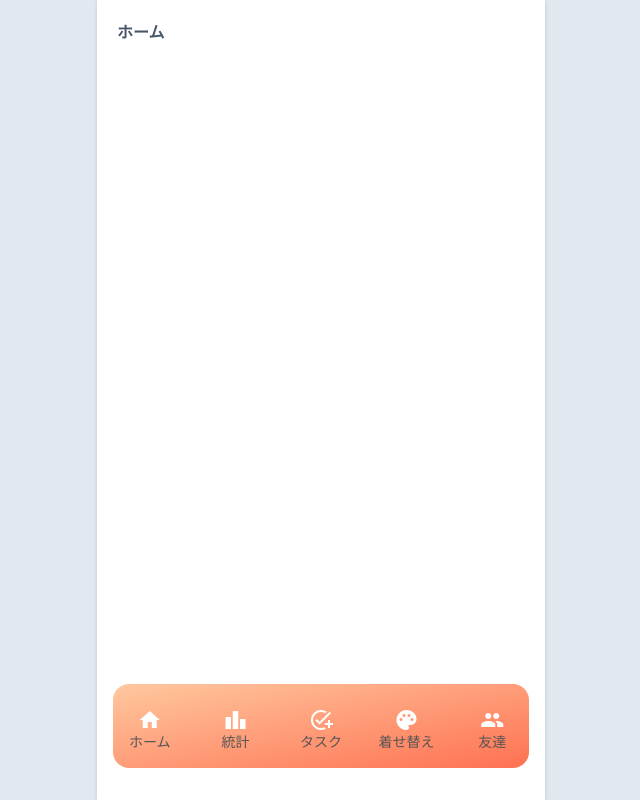
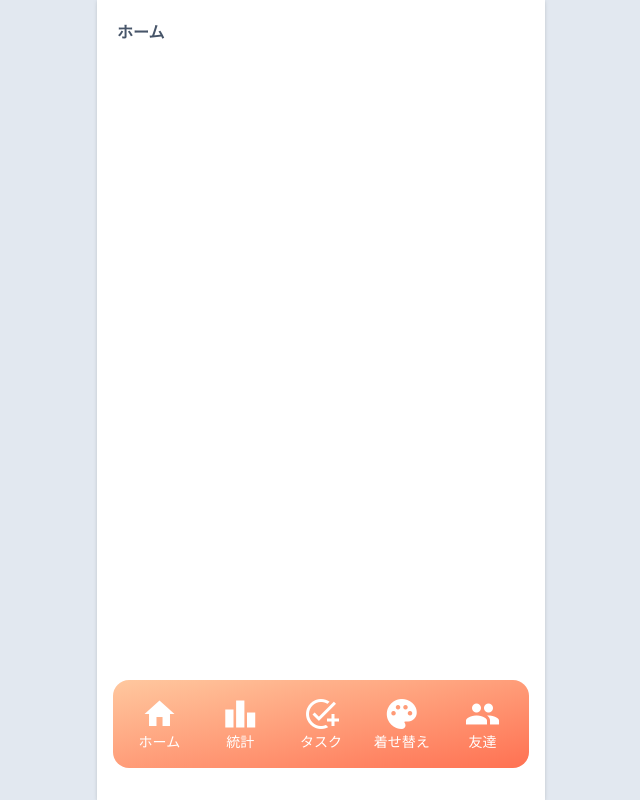
Before and after one commit to muscle-training-with-friend/mutan, a React (Vite) app: page /mutan/home in a window 1280 px wide. Shown: the whole page, without its empty margins (319-959 px from the left). Built offline with nearby package versions, Linux system fonts and the light colour scheme.

Commit message:
Update Navbar.jsx
完成！！なのだ！！

```diff
--- a/src/Components/Navbar.jsx
+++ b/src/Components/Navbar.jsx
@@ -2,16 +2,16 @@ import { Link } from "react-router-dom";
 
 export default function () {
   return (
-    <div className="absolute inset-x-0 bottom-0 grid grid-cols-5 gap-3 mb-8 pt-6 pb-4 mx-4 bg-gradient-to-br from-bright_accent to-accent rounded-2xl">
+    <div className="absolute inset-x-0 bottom-0 grid grid-cols-5 gap-5 mb-8 p-4 mx-4 bg-gradient-to-br from-bright_accent to-accent rounded-2xl">
       <Link to="/home">
         <div className="flex justify-center text-white">
           <link href="https://fonts.googleapis.com/icon?family=Material+Icons"
             rel="stylesheet" />
-          <span class="material-icons">
+          <span className="material-icons" style={{ fontSize: "36px" }}>
             home
           </span>
         </div>
-        <div className="flex justify-center text-sm text-muted_text">
+        <div className="flex justify-center text-sm text-white">
           ホーム
         </div>
       </Link>
@@ -19,11 +19,11 @@ export default function () {
       <Link to="/statistics">
         <div className="flex justify-center text-white">
           <link href="https://fonts.googleapis.com/icon?family=Material+Icons" />
-          <span class="material-icons">
+          <span className="material-icons" style={{ fontSize: "36px" }}>
             leaderboard
           </span>
         </div>
-        <div className="flex justify-center text-sm text-muted_text">
+        <div className="flex justify-center text-sm text-white">
           統計
         </div>
       </Link>
@@ -31,11 +31,11 @@ export default function () {
       <Link to="/tasks">
         <div className="flex justify-center text-white">
           <link href="https://fonts.googleapis.com/icon?family=Material+Icons" />
-          <span class="material-icons">
+          <span className="material-icons" style={{ fontSize: "36px" }}>
             add_task
           </span>
         </div>
-        <div className="flex justify-center text-sm text-muted_text">
+        <div className="flex justify-center text-sm text-white">
           タスク
         </div>
       </Link>
@@ -43,11 +43,11 @@ export default function () {
       <Link to="/appearance">
         <div className="flex justify-center text-white">
           <link href="https://fonts.googleapis.com/icon?family=Material+Icons" />
-          <span class="material-icons">
+          <span className="material-icons" style={{ fontSize: "36px" }}>
             palette
           </span>
         </div>
-        <div className="flex justify-center text-sm text-muted_text">
+        <div className="flex justify-center text-sm text-white">
           着せ替え
         </div>
       </Link>
@@ -55,11 +55,11 @@ export default function () {
       <Link to="/friends">
         <div className="flex justify-center text-white">
           <link href="https://fonts.googleapis.com/icon?family=Material+Icons" />
-          <span class="material-icons">
+          <span className="material-icons" style={{ fontSize: "36px" }}>
             people
           </span>
         </div>
-        <div className="flex justify-center text-sm text-muted_text">
+        <div className="flex justify-center text-sm text-white">
           友達
         </div>
       </Link>
```
